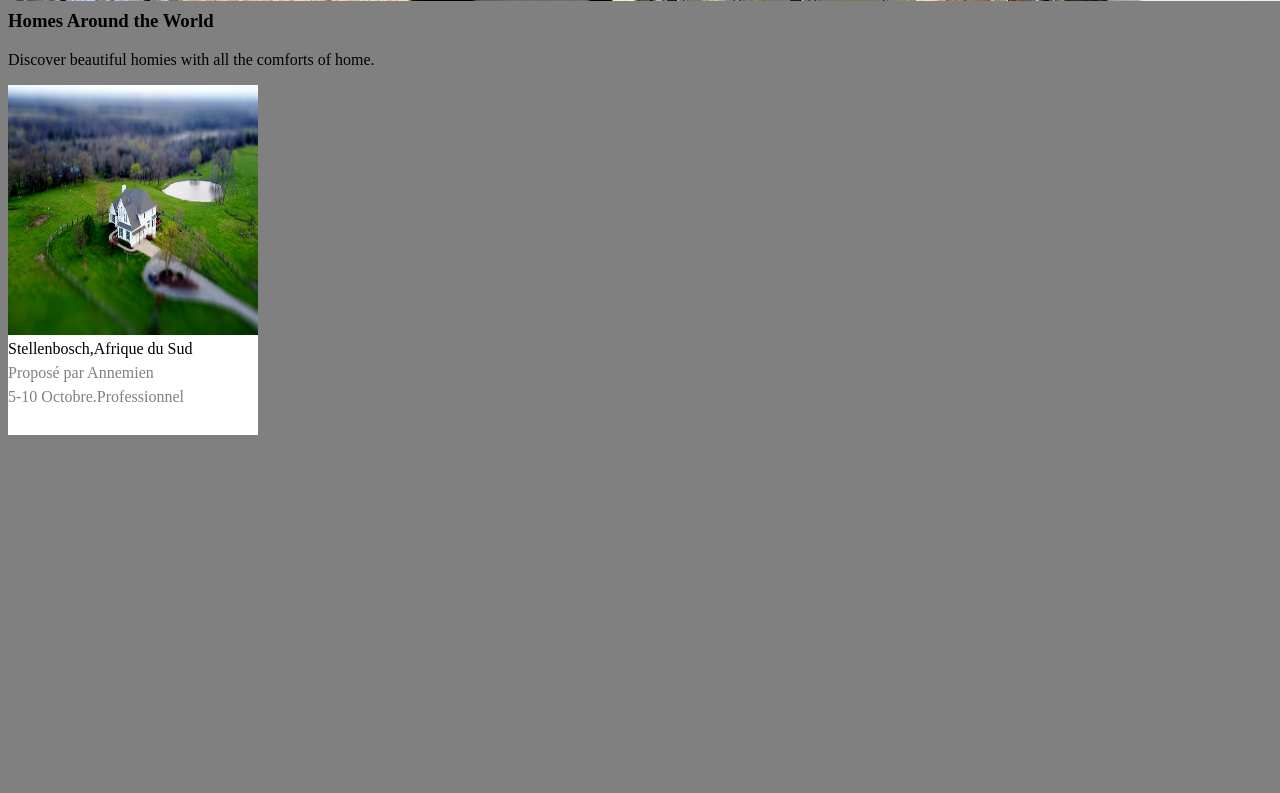
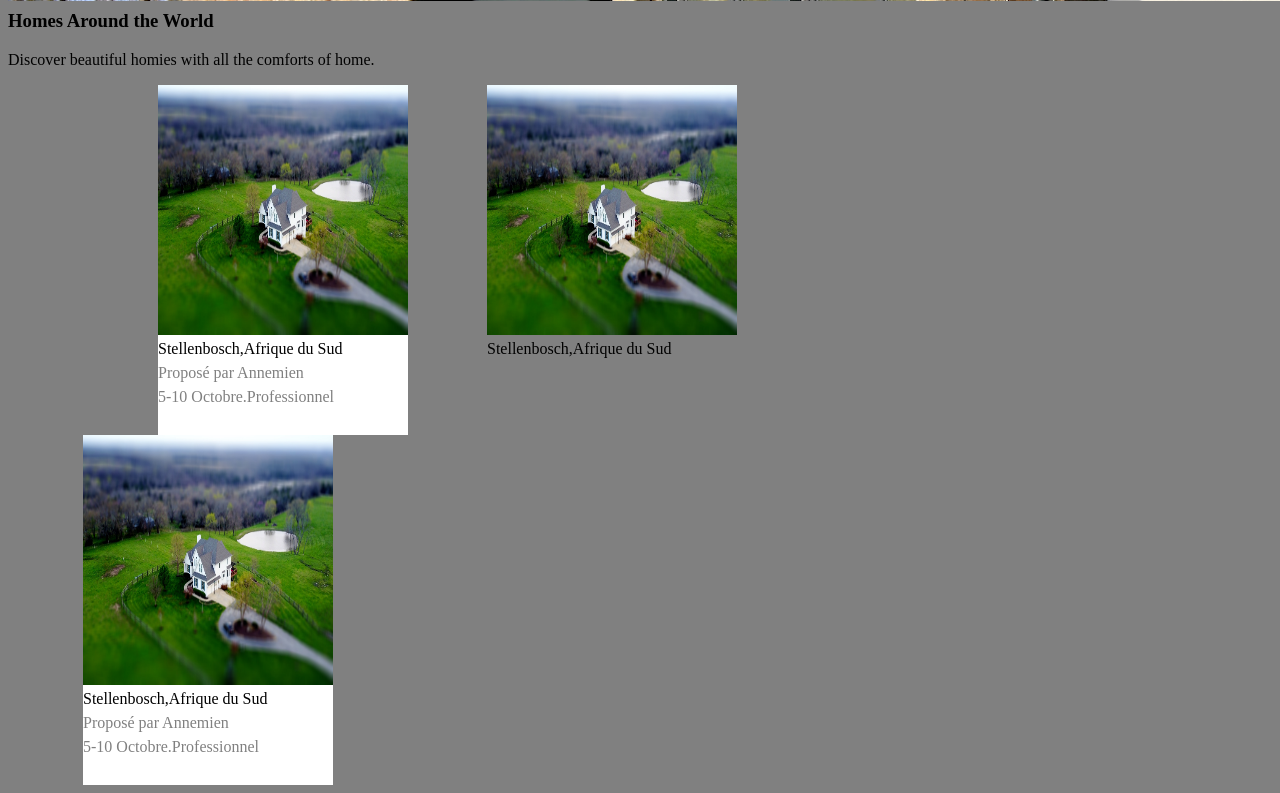
Before and after one commit to JedisBrownie/Immobilier-One-Day, a PHP site: page /orcl/listHabAdmin.php in a window 1280 px wide; the page is wider, and only the part inside the window is pictured. Shown: the part 507-1300 px from the top of that part. Before the commit the page ends 942 px from the top of that part, so only its background shows below. Run offline with PHP 8.4, Linux system fonts and the light colour scheme.

Commit message:
modif css

```diff
--- a/listHabAdmin.php
+++ b/listHabAdmin.php
@@ -17,6 +17,8 @@
         <p id="title4">Discover beautiful homies with all the comforts of home.</p>
     </div>
 
+
+<div id="list">
     <div id="detail">
         <div id="cadre1">
             <div id="sary2"><img src="Pic/image1.jpg" width="250px" height ="250px"></div>
@@ -25,9 +27,28 @@
                 <p>Proposé par Annemien</p>
                 <div id="texteGris"><p>5-10 Octobre.Professionnel</p></div>
             </div>
-
+        </div>
+    </div>
+    <div id="detail1">
+            <div id="sary2"><img src="Pic/image1.jpg" width="250px" height ="250px"></div>
+            <div id="texte1"><p>Stellenbosch,Afrique du Sud</p></div>
+            <div id="texteGris">
+                <p>Proposé par Annemien</p>
+                <div id="texteGris"><p>5-10 Octobre.Professionnel</p></div>
+            </div>
+        </div>
+    </div>
+    <div id="detail2">
+        <div id="cadre1">
+            <div id="sary2"><img src="Pic/image1.jpg" width="250px" height ="250px"></div>
+            <div id="texte1"><p>Stellenbosch,Afrique du Sud</p></div>
+            <div id="texteGris">
+                <p>Proposé par Annemien</p>
+                <div id="texteGris"><p>5-10 Octobre.Professionnel</p></div>
+            </div>
         </div>
 
     </div>
+</div>
 </body>
 </html>
--- a/style.css
+++ b/style.css
@@ -24,6 +24,12 @@ body
     margin-top: 420px;
 }
 
+#detail
+{
+    margin-left: 150px;
+    display: inline-block;
+}
+
 #cadre1
 {
     width: 250px;
@@ -41,3 +47,21 @@ body
     margin-top: -10px;
     color: grey;
 }
+
+#detail1
+{
+    margin-left: 75px;
+    display: inline-block;
+}
+
+#detail2
+{
+    margin-left: 75px;
+    display: inline-block;
+}
+
+#detail3
+{
+    margin-left: 75px;
+    display: inline-block;
+}
```
